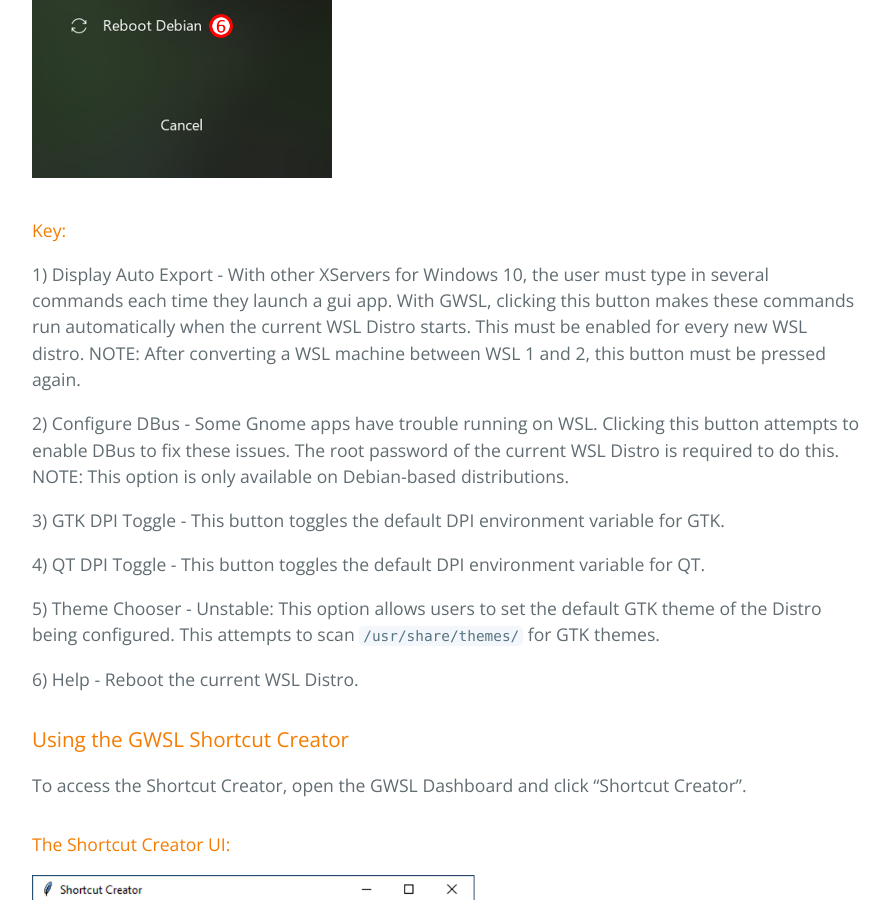
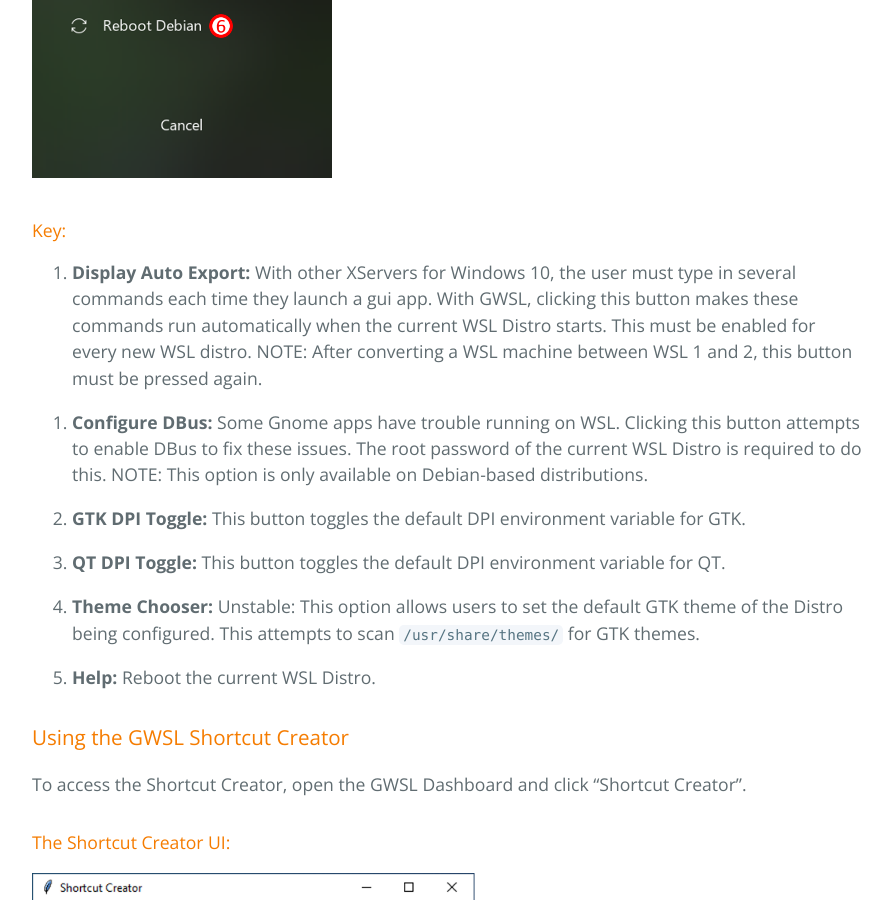
Before and after one commit to Opticos/gwsl, a Jekyll site: the page built from tutorials/manual.md, in a window 1280 px wide and 900 px high, scrolled down 4501 px. Shown: the whole window, without its empty margins (192-1084 px from the left). Built offline with Jekyll 4.4.1, drawn with Linux system fonts in a browser that asks for light colours; the repository's description, which GitHub fills in, is left out.

Commit message:
Update manual.md

````diff
--- a/tutorials/manual.md
+++ b/tutorials/manual.md
@@ -92,18 +92,18 @@ To access per-distro-settings, open the GWSL Dashboard and click "GWSL Machine T
 
 #### Key:
 
-1) Display Auto Export - With other XServers for Windows 10, the user must type in several commands each time they launch a gui app. With GWSL, clicking this button makes these commands run automatically when the current WSL Distro starts. This must be enabled for every new WSL distro. NOTE: After converting a WSL machine between WSL 1 and 2, this button must be pressed again.
+1.  **Display Auto Export:** With other XServers for Windows 10, the user must type in several commands each time they launch a gui app. With GWSL, clicking this button makes these commands run automatically when the current WSL Distro starts. This must be enabled for every new WSL distro. NOTE: After converting a WSL machine between WSL 1 and 2, this button must be pressed again.
 
 <a href='#dbus' id='installation-guide' class='anchor' aria-hidden='true'></a>
-2) Configure DBus - Some Gnome apps have trouble running on WSL. Clicking this button attempts to enable DBus to fix these issues. The root password of the current WSL Distro is required to do this. NOTE: This option is only available on Debian-based distributions.
+2.  **Configure DBus:** Some Gnome apps have trouble running on WSL. Clicking this button attempts to enable DBus to fix these issues. The root password of the current WSL Distro is required to do this. NOTE: This option is only available on Debian-based distributions.
 
-3) GTK DPI Toggle - This button toggles the default DPI environment variable for GTK.
+3.  **GTK DPI Toggle:** This button toggles the default DPI environment variable for GTK.
 
-4) QT DPI Toggle - This button toggles the default DPI environment variable for QT.
+4.  **QT DPI Toggle:** This button toggles the default DPI environment variable for QT.
 
-5) Theme Chooser - Unstable: This option allows users to set the default GTK theme of the Distro being configured. This attempts to scan ```/usr/share/themes/``` for GTK themes.
+5.  **Theme Chooser:** Unstable: This option allows users to set the default GTK theme of the Distro being configured. This attempts to scan ```/usr/share/themes/``` for GTK themes.
 
-6) Help - Reboot the current WSL Distro.
+6.  **Help:** Reboot the current WSL Distro.
 
 
 ### Using the GWSL Shortcut Creator ###
````
